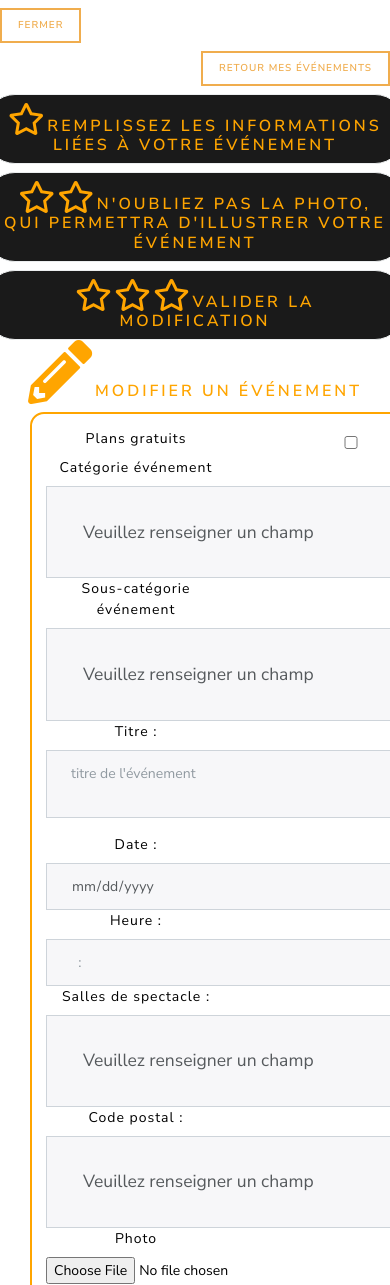
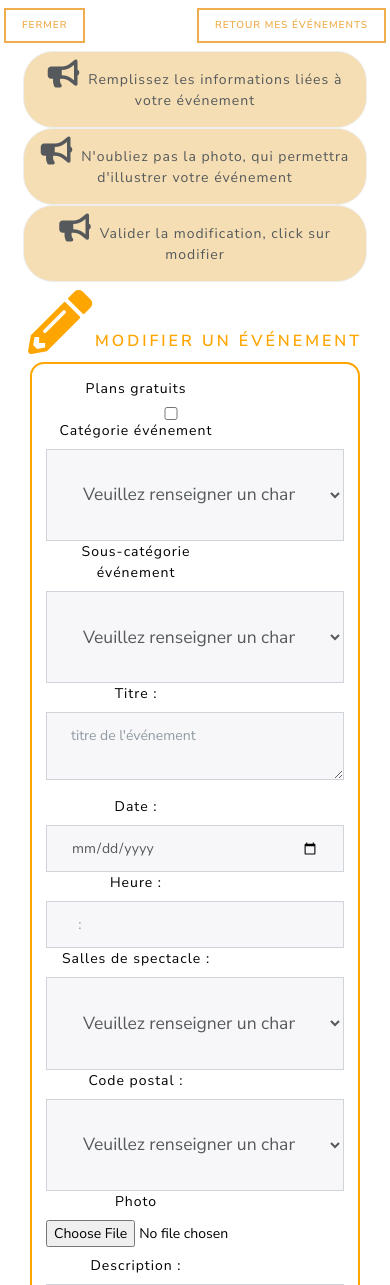
Before and after one commit to thorellaetitia/projetLarsen, a PHP site: page /modifyevent.php in a window 390 px wide; the page is wider, and only the part inside the window is pictured. Shown: the part 379-1664 px from the top of that part. Run offline with PHP 8.4, Linux system fonts and the light colour scheme; some libraries are stand-ins or nearby versions.

Commit message:
dateet heureokmodifyeventok

```diff
--- a/assets/style.css
+++ b/assets/style.css
@@ -91,7 +91,7 @@
 
     /* Uniquement centrer le formulaire sur la page */
     margin: 0 auto;
-    width: 600px;
+/*    width: 600px;*/
     /* Encadré pour voir les limites du formulaire */
     padding: 1em;
     border: 2px solid orange;
@@ -103,19 +103,10 @@
     font-size: 15px;
 }
 
-#steptomodify1 {
-    background-color: #1a1a1a;
+.steptomodify {
+    background-color: wheat;
 
 }
-
-#steptomodify2 {
-    background-color: #1a1a1a;
-}
-
-#steptomodify3 {
-     background-color: #1a1a1a;
-}
-
 
 .border{
     border: 2px solid orange;
--- a/index.php
+++ b/index.php
@@ -82,13 +82,13 @@
                                     <!-- body container -->
                                     <div class="card-media-body col-xs-12 col-sm-6 col-md-6 <?= $allEvents->eventcategory_name ?>">
                                         <div class="card-media-body-top">
-                                            <span class="subtle"><?= $allEvents->event_date ?>, <?= $allEvents->event_time ?></span>
+                                            <span class="subtle"><?= $newdate=date('d/m/Y',strtotime($allEvents->event_date)) ?> à <?= $newdate2=date('H:i',strtotime($allEvents->event_time)) ?></span>
 
                                             <span class="card-media-body-heading small d-none d-xl-block d-lg-block d-md-none d-sm-none d-xs-none"><?= $allEvents->event_title; ?></span>
                                             <span class="card-media-body-heading small d-xl-none d-lg-none d-md-block d-sm-block d-xs-block"><?= substr($allEvents->event_title, 0, 20); ?>...</span>
                                         </div>
                                         <div class="card-media-body-supporting-bottom">
-                                            <span class="card-media-body-supporting-bottom-text subtle"><?= $allEvents->showplaces_name ?> <?= $allEvents->showplaces_postalcode ?></span>
+                                            <span class="card-media-body-supporting-bottom-text subtle"><?= $allEvents->showplaces_name ?> / <?= $allEvents->showplaces_postalcode ?></span>
                                             <span class="card-media-body-supporting-bottom-text subtle u-float-right"><?= $allEvents->eventsub_category_name ?></span>
                                         </div>
                                         <div class="card-media-body-supporting-bottom card-media-body-supporting-bottom-reveal">
--- a/modifyevent.php
+++ b/modifyevent.php
@@ -24,39 +24,30 @@
 
         include_once('navbar.php');
         ?>
-        <div class="row">
-            <div class="col-xs-12 col-sm-12 col-md-6 col-lg-6 text-left mt-2">
-                <div class="btn btn-outline-warning btn-sm">
+        <div class="container-fluid">
+            <div class="row justify-content-between mt-2">
+                <div class="btn btn-outline-warning btn-sm ml-1">
                     <a href="index.php">Fermer</a>
                 </div>
-            </div>
-            <div class="col-xs-12 col-sm-12 col-md-6 col-lg-6 text-right mt-2">
-                <div class="btn btn-outline-warning btn-sm">
+                <div class="btn btn-outline-warning btn-sm mr-1">
                     <a href="mesevenements.php">Retour mes événements</a>
                 </div>
             </div>
+            <div class="row m-2 d-flex justify-content-between"">
+                <div class="col-lg-3 col-md-12 col-sm-12 col-xs-12 border steptomodify">
+                    <p><i class="fas fa-bullhorn fa-2x mt-2 mr-2"></i>Remplissez les informations liées à votre événement</p>
                 </div>
-        <div class="row">
-            <div class="col-xs-12 col-sm-12 col-md-4 col-lg-4 text-center mt-2 border" id="steptomodify1">
-                <h1><i class="far fa-star fa-2x mt-2"></i>Remplissez les informations liées à votre événement</h1>
+                <div class="col-lg-3 col-md-12 col-sm-12 col-xs-12 border steptomodify">
+                    <p><i class="fas fa-bullhorn fa-2x mt-2 mr-2"></i>N'oubliez pas la photo, qui permettra d'illustrer votre événement</p>
                 </div>
-            <div class="col-xs-12 col-sm-12 col-md-4 col-lg-4 text-center mt-2 border" id="steptomodify2">
-                <h1><i class="far fa-star fa-2x"></i><i class="far fa-star fa-2x mt-2"></i>N'oubliez pas la photo, qui permettra d'illustrer votre événement</h1>
-            </div>
-            <div class="col-xs-12 col-sm-12 col-md-4 col-lg-4 text-center mt-2 border" id="steptomodify3">
-                <h1><i class="far fa-star fa-2x"></i><i class="far fa-star fa-2x"></i><i class="far fa-star fa-2x mt-2"></i>Valider la modification</h1>
+                <div class="col-lg-3 col-md-12 col-sm-12 col-xs-12 border steptomodify">
+                    <p><i class="fas fa-bullhorn fa-2x mt-2 mr-2"></i>Valider la modification, click sur modifier</p>
                 </div>
             </div>
-        <div class="container-fluid">
-            <div class="row">
-                <div class="col-xs-12 col-sm-12 col-md-12 col-lg-12 text-center modifyformevent">
+            <div class="text-center">
                 <h1><i class="mx-auto fas fa-pencil-alt fa-4x "></i>Modifier un événement</h1>
             </div>
-            </div>
-
-            <div class="container-fluid">
-                <div class="row">
-                    <div class="col-xs-6 col-sm-6 col-md-12 col-lg-12">
+            <div class="col-lg-6 col-md-10 col-sm-10 mx-auto">
                 <form id="formmodifyevent" class="form-group" action="" method="post" enctype="multipart/form-data" role="form" novalidate="">
                     <div class="form-inline">
                         <label class="checkbox" for="event_free">Plans gratuits</label>
@@ -139,10 +130,8 @@
                 </form>
             </div>
             <!--fin du form-->
+
         </div>
-            </div>
-        </div>
-
 
         <script src="http://tympanus.net/Blueprints/FullWidthTabs/js/cbpFWTabs.js"></script>
         <script src="https://code.jquery.com/jquery-3.3.1.slim.min.js"></script>
--- a/nbproject/private/private.xml
+++ b/nbproject/private/private.xml
@@ -5,7 +5,10 @@
         <group>
             <file>file:/home/thorel/www/PROJET/modifyevent.php</file>
             <file>file:/home/thorel/www/PROJET/assets/style.css</file>
+            <file>file:/home/thorel/www/PROJET/controllers/controllerindex.php</file>
+            <file>file:/home/thorel/www/PROJET/index.php</file>
             <file>file:/home/thorel/www/PROJET/controllers/controllermodifyevent.php</file>
+            <file>file:/home/thorel/www/PROJET/navbar.php</file>
         </group>
     </open-files>
 </project-private>
```
Also changed, not shown: base de donnees/SCRIPT_LARSEN2_V5 19_02_19.sql (added, +125 -0 lines), mesevenements.php (+13 -15 lines), moncompte.php (+11 -8 lines), LARSEN MODIFIER SUPPRIMER UN EVENT PETIT ECRAN.jpg (added), LARSEN MODIFIER UN EVENT.jpg (added), base de donnees/MCD LARSEN 19 02 2019.jpg (added), base de donnees/MLD LARSEN 19 02 2019.jpg (added), controllers/controllermesevenements.php (line endings or trailing spaces), img/JIMMORRISSON.jpeg (added). Lines whose indentation alone changed are shown as unchanged.
